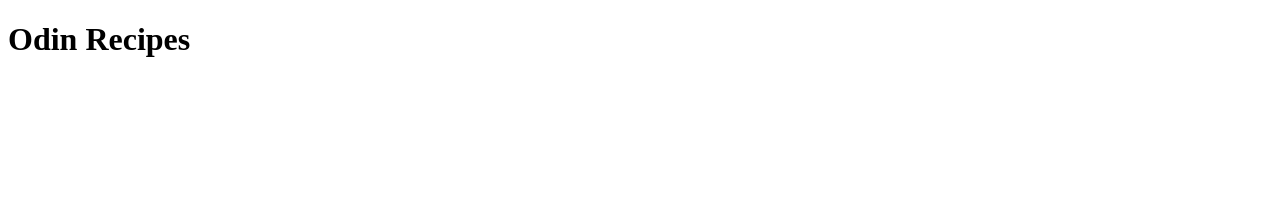
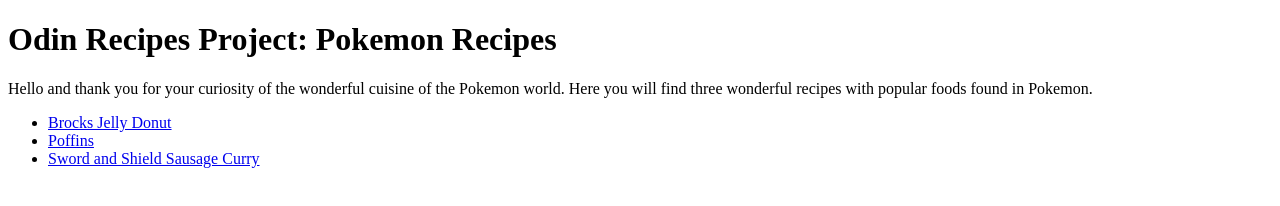
Before and after one commit to GuavaEnki/new-odin-recipes, a plain HTML site: page index.html in a window 1280 px wide. Drawn offline with Linux system fonts and the light colour scheme.

Commit message:
Altered index.html to include links to HTML files in the recipes directory along with including a introduction section

```diff
--- a/index.html
+++ b/index.html
@@ -5,6 +5,14 @@
     <title>Odin Recipes Project</title>
   </head>
   <body>
-    <h1>Odin Recipes</h1>
+    <h1>Odin Recipes Project: Pokemon Recipes</h1>
+    <p> Hello and thank you for your curiosity of the wonderful cuisine of the Pokemon world.
+       Here you will find three wonderful recipes with popular foods found in Pokemon.
+   </p>
+   <ul>
+     <li><a href="./recipes/brockdonut.html">Brocks Jelly Donut</a></li>
+     <li><a href="./recipes/poffin.html">Poffins</a></li>
+     <li><a href="./recipes/sausagecurry.html">Sword and Shield Sausage Curry</a></li>
+   </ul>
   </body>
 </html>
```
